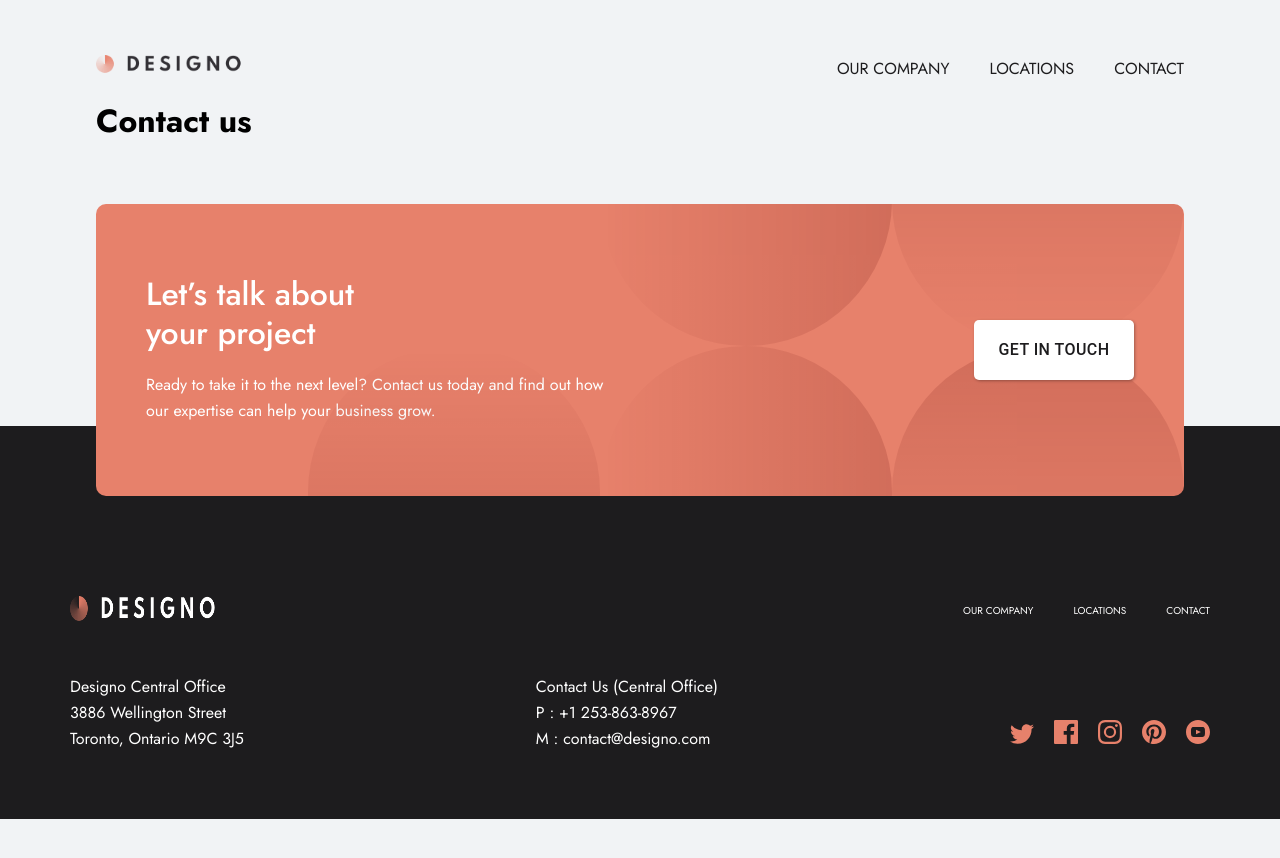
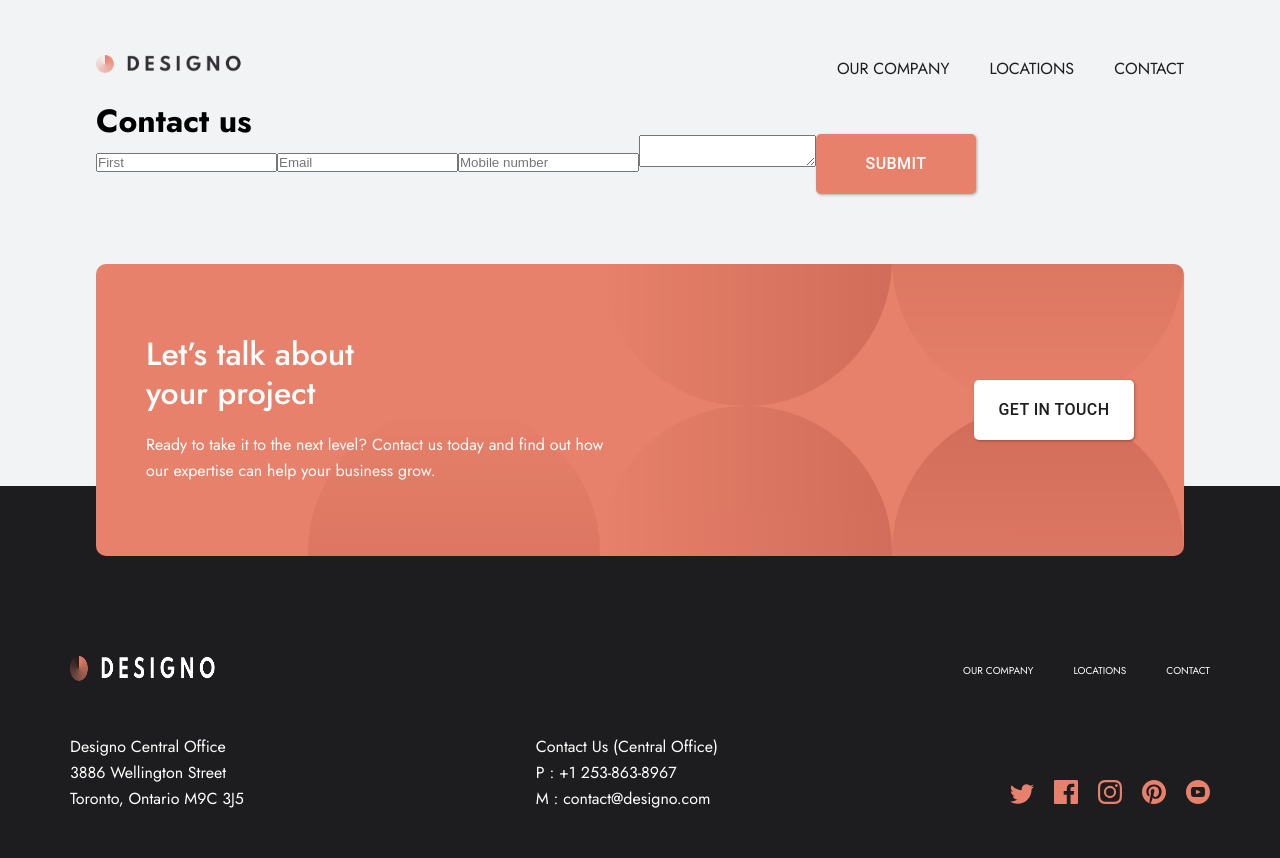
Before and after one commit to Godswilldev/Designo-Multipage, a React (Create React App) app: page /contact in a window 1280 px wide. Shown: the top 858 px of the page. Before the commit the page ends 819 px from the top, so only its background shows below. Built offline with nearby package versions, Linux system fonts and the light colour scheme.

Commit message:
Added Form validations

```diff
--- a/package.json
+++ b/package.json
@@ -12,6 +12,7 @@
     "node-sass": "5.0.0",
     "react": "^17.0.2",
     "react-dom": "^17.0.2",
+    "react-hook-form": "^7.10.1",
     "react-router-dom": "^5.2.0",
     "react-scripts": "4.0.3",
     "styled-components": "^5.3.0",
--- a/src/Components/Button/Button.js
+++ b/src/Components/Button/Button.js
@@ -3,7 +3,7 @@ import { Btn } from "./ButtonStyles";
 import Button from "@material-ui/core/Button";
 const Buttons = ({ col, text }) => {
   return (
-    <Btn col={col}>
+    <Btn col={col} style={{ display: "inline" }}>
       <Button className="btn">{text}</Button>
     </Btn>
   );
--- a/src/Components/Button/ButtonStyles.js
+++ b/src/Components/Button/ButtonStyles.js
@@ -3,6 +3,7 @@ import * as variables from "../../Helpers/Variables";
 
 export const Btn = styled.div`
   .btn {
+    display: inline;
     border: none;
     outline: none;
     cursor: pointer;
--- a/src/Components/Contact/ContactUs.js
+++ b/src/Components/Contact/ContactUs.js
@@ -1,9 +1,10 @@
 import React from "react";
-
+import Form from "./Form";
 const ContactUs = () => {
   return (
     <div>
       <h1>Contact us</h1>
+      <Form />
     </div>
   );
 };
--- /dev/null
+++ b/src/Components/Contact/Form.js
@@ -0,0 +1,55 @@
+import React from "react";
+import { useForm } from "react-hook-form";
+import Buttons from "../../Components/Button/Button";
+export default function Form() {
+  const {
+    register,
+    handleSubmit,
+    formState: { errors },
+    setValue,
+  } = useForm();
+  const onSubmit = (data) => {
+    console.log(data);
+    setValue("First", "");
+    setValue("Email", "");
+    setValue("mobile", "");
+    setValue("Message", "");
+  };
+
+  return (
+    <form onSubmit={handleSubmit(onSubmit)}>
+      <input
+        type="text"
+        placeholder="First"
+        {...register("First", { required: true, maxLength: 80 })}
+      />
+      {errors.First && <span>This field is required</span>}
+      <input
+        type="text"
+        placeholder="Email"
+        {...register("Email", { required: true, pattern: /^\S+@\S+$/i })}
+      />
+      {errors.Email?.type === "required" && "Email is required"}
+      {errors.Email?.type === "pattern" && "Invalid Email Address"}
+      <input
+        type="tel"
+        placeholder="Mobile number"
+        {...register("mobile", {
+          required: true,
+          minLength: 6,
+          maxLength: 12,
+        })}
+      />
+      {errors.mobile?.type === "required" && "This field is required"}
+      {errors.mobile?.type === "minLength" &&
+        "Phone number must be greater than 6 characters"}
+      {errors.mobile?.type === "maxLength" &&
+        "Phone number must be less than 12 characters"}
+      <textarea {...register("Message", { required: true })} />
+      {errors.Message && <span>This field is required</span>}
+      <span onClick={handleSubmit(onSubmit)}>
+        <Buttons text="submit" col="onLight" />
+      </span>
+    </form>
+  );
+}
```
Also changed, not shown: 1 other file (tests, documents, lock files or other folders).
